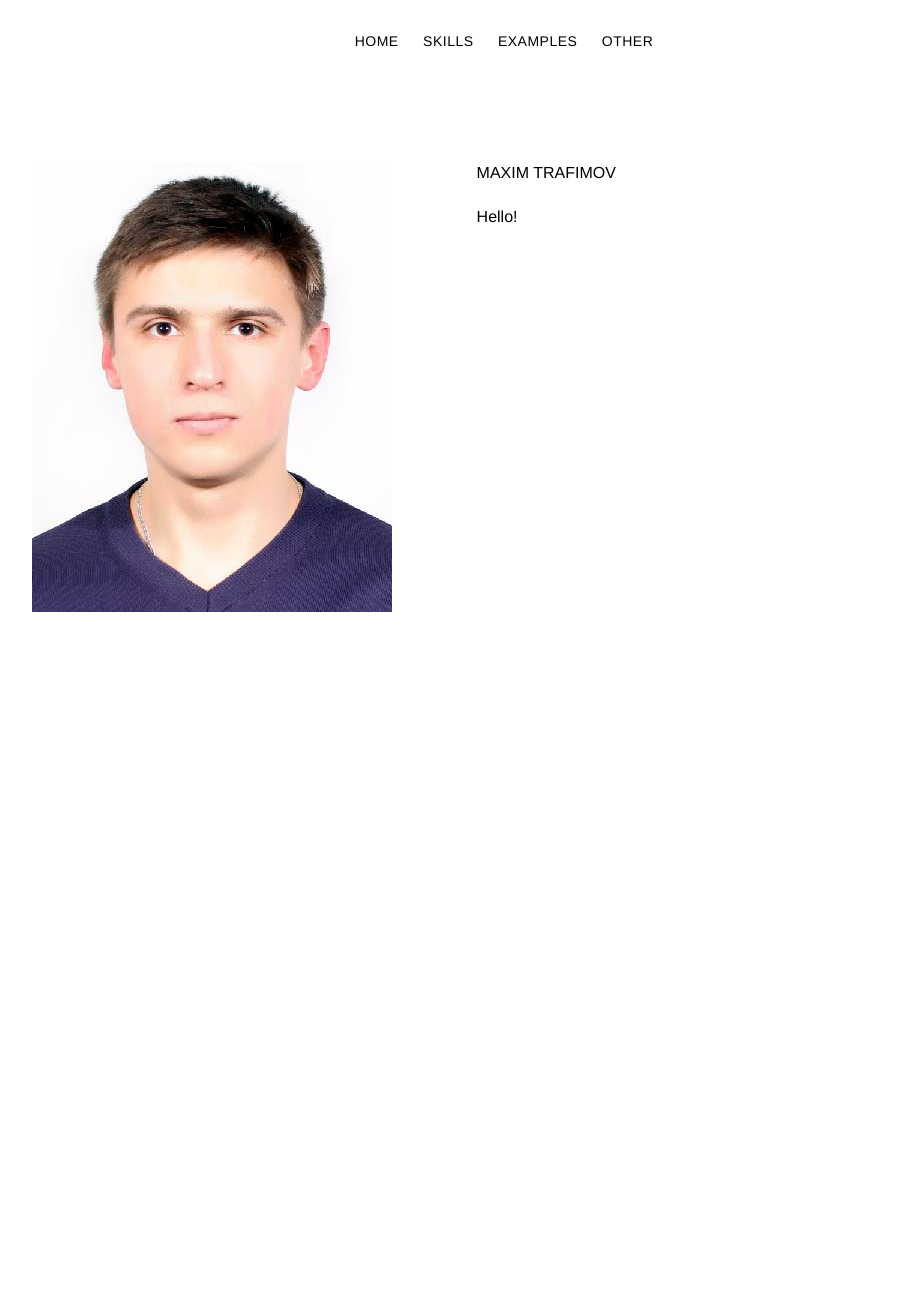
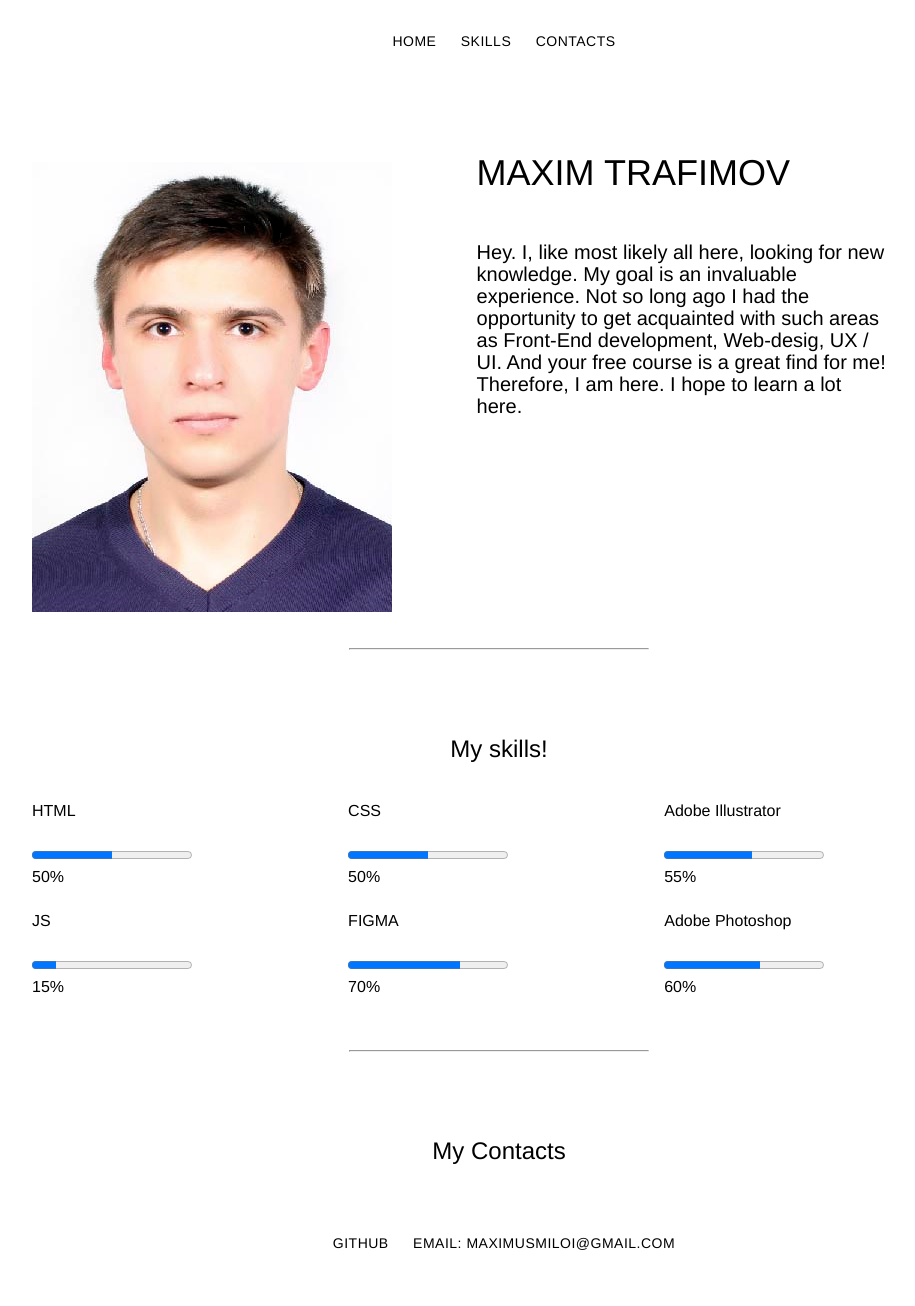
Before and after one commit to maximusmiloi/rsschool-codejam1-cv, a plain HTML site: page index.html in a window 1280 px wide. Shown: the whole page, without its empty margins (141-1056 px from the left). Before the commit the page ends 800 px from the top, so only its background shows below. Drawn offline with Linux system fonts and the light colour scheme.

Commit message:
feat: add section skills and contacts

```diff
--- a/index.html
+++ b/index.html
@@ -9,14 +9,13 @@
     <header class="container group">
       <nav class="primary-nav nav" >
         <ul>
-          <li><a href="index.html">HOME</a></li>
-          <li><a href="index.html">SKILLS</a></li>
-          <li><a href="index.html">EXAMPLES</a></li>
-          <li><a href="index.html">OTHER</a></li>
+          <li><a href="#Home">HOME</a></li>
+          <li><a href="#Skills">SKILLS</a></li>
+          <li><a href="#Contacts">CONTACTS</a></li>
         </ul>
       </nav>
     </header>
-    <sectoin class="row">
+    <sectoin class="row" id="Home">
       <div class="container block-paddin-top ">
         <div class="col-1-1">
           <img src="photo-resume.jpg" alt="MAXIM TRAFIMOV">
@@ -24,11 +23,54 @@
         <div class="col-1-1">
           <h1>MAXIM TRAFIMOV</h1>
           <span class="summary-p">
-            <p> Hello!</p>
+            <p> Hey. I, like most likely all here, looking for new knowledge. My goal is an invaluable experience. Not so long ago I had the opportunity to get acquainted with such areas as Front-End development, Web-desig, UX / UI. And your free course is a great find for me! Therefore, I am here. I hope to learn a lot here.</p>
           </span>
         </div>
       </div>
     </sectoin>
+    <hr>
+    <sectoin class="row" id="Skills">
+        <div class="container block-paddin-top ">
+            <h2> My skills! </h2>
+            <section class="col-1-3">
+              <ul>
+                <li><p>HTML</p><progress value="50" max="100"></progress><p>50%</p></li>
+                <li><p>JS</p><progress value="15" max="100"></progress><p>15%</p></li>
+              </ul>
+
+            </section>
+
+            <section class="col-1-3">
+              <ul>
+                <li><p>CSS</p><progress value="50" max="100"></progress><p>50%</p></li>
+                <li><p>FIGMA</p><progress value="70" max="100"></progress><p>70%</p></li>
+              </ul>
+            </section>
+            <section class="col-1-3">
+                <ul>
+                 <li><p>Adobe Illustrator</p><progress value="55" max="100"></progress><p>55%</p></li>
+                 <li><p>Adobe Photoshop</p><progress value="60" max="100"></progress><p>60%</p></li>
+                </ul>
+            </section>
+        </div>
+
+    </sectoin>
+    <hr>
+    <sectoin class="row" id="Contacts">
+        <div class="container block-paddin-top ">
+            <h2> My Contacts </h2>
+            <nav class="primary-nav nav" >
+                <ul>
+                  <li><p ><a href="https://github.com/maximusmiloi">GitHub</a></p></li>
+                  <li><p>Email: maximusmiloi@gmail.com</p></li>
+                </ul>
+            </nav>
+
+        </div>
+
+    </sectoin>
+
+
 
  </body>
 </html>
--- a/style.css
+++ b/style.css
@@ -76,6 +76,13 @@ table {
   padding-right: 15px;
   vertical-align: top;
 }
+.col-1-3 {
+  display: inline-block;
+  width: 32.33%;
+  padding-left: 15px;
+  padding-right: 15px;
+  vertical-align: top;
+}
 
 .block-paddin-top {
   padding-top: 80px;
@@ -129,3 +136,26 @@ a:hover {
 .nav li:last-child {
   margin-right: 0;
 }
+.row {
+  min-width: 1024px;
+  background: #fff;
+}
+
+h1 {
+  display:inline;
+  font-size:36px;
+  }
+.summary-p p {
+  margin-top: 50px;
+  font-size: 20px;
+}
+hr{
+  width: 300px;
+  margin-top: 30px;
+  align: center;
+}
+h2{
+  text-align: center;
+  font-size: 24px;
+  padding-bottom: 40px;
+}
```
